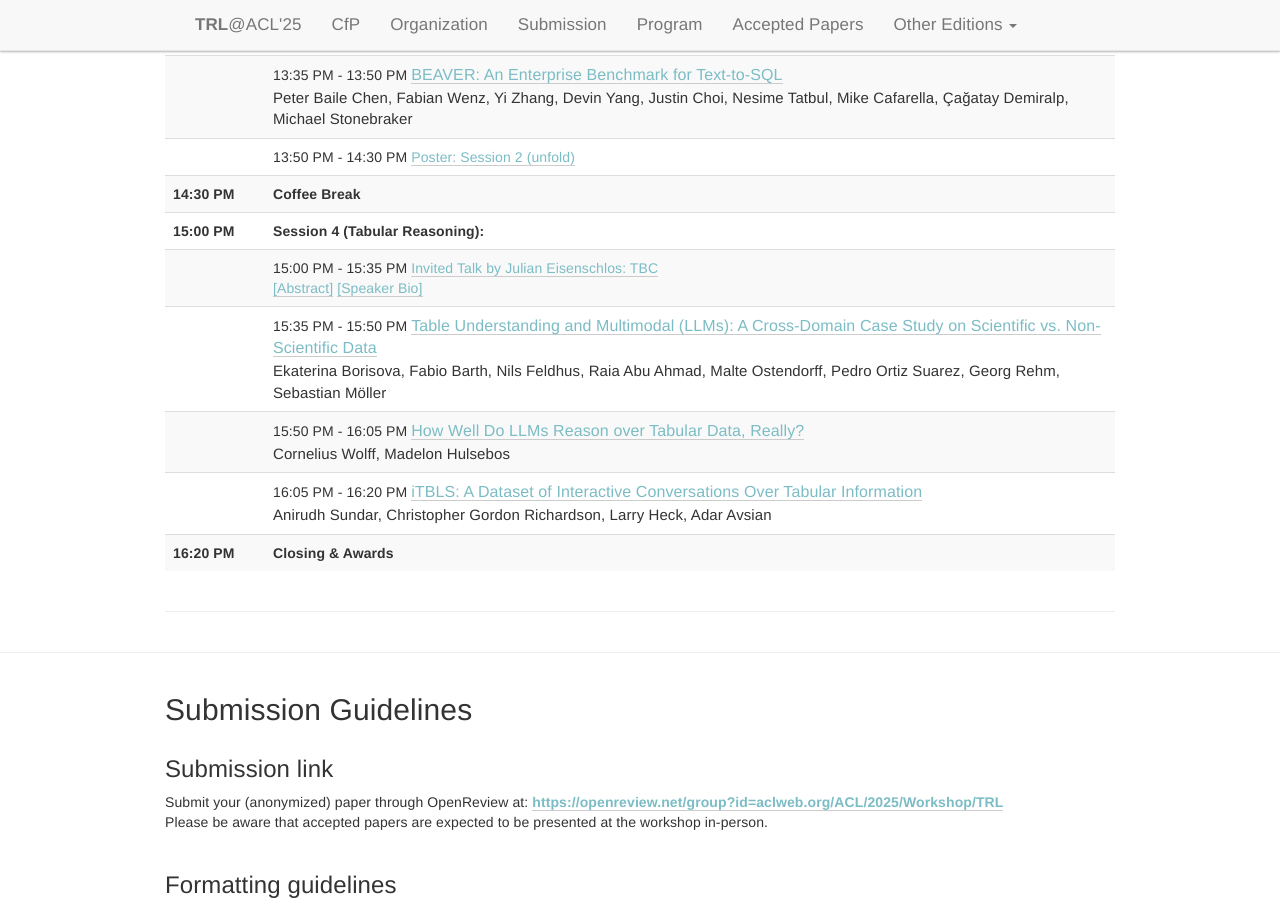
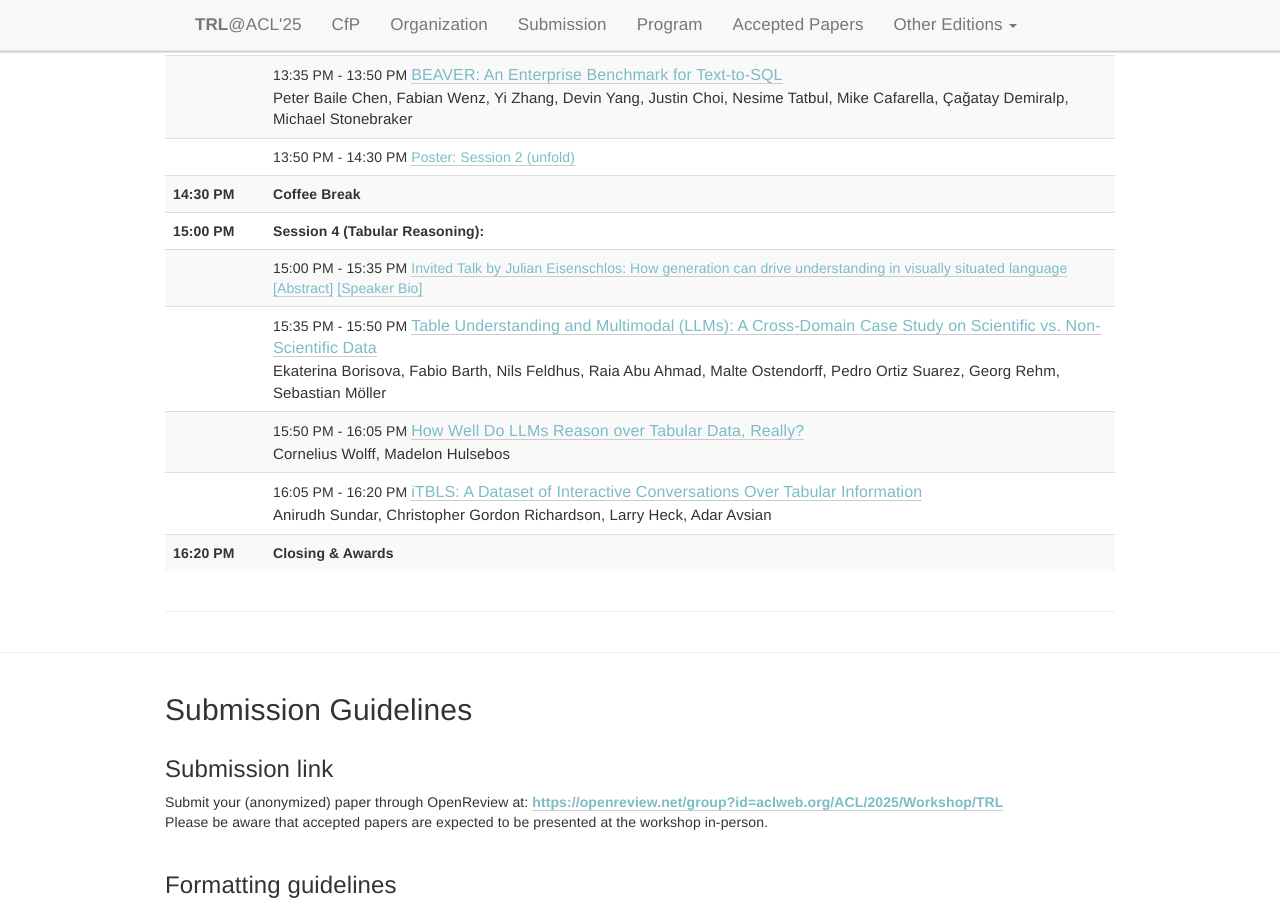
Before and after one commit to table-representation-learning/table-representation-learning.github.io, a Jekyll site: the page built from _pages/acl2025/index.html, in a window 1280 px wide and 900 px high, scrolled down 3793 px. Built offline with Jekyll 4.4.1, drawn with Linux system fonts in a browser that asks for light colours; some of the changed lines change nothing that is shown.

Commit message:
add bio and talk info of Julian

```diff
--- a/_pages/acl2025/index.html
+++ b/_pages/acl2025/index.html
@@ -580,17 +580,17 @@
                             <span scope="row" data-time="16:00">04:00 PM</span> -
                             <span scope="row" data-time="16:35">04:35 PM</span>
 
-                                <span><a href="https://eisenjulian.github.io/index.html" target="_blank">Invited Talk by Julian Eisenschlos: TBC</a></span>
+                                <span><a href="https://eisenjulian.github.io/index.html" target="_blank">Invited Talk by Julian Eisenschlos: How generation can drive understanding in visually situated language</a></span>
                                 <br/>
                                 <a data-toggle="collapse" href="#schedule-talk4" aria-cexpanded="false"
                                     aria-controls="schedule-talk4">[Abstract]</a>
                                 <div class="collapse" id="schedule-talk4">
-                                    TBC
+                                    Large amounts of content both online and offline relies on structure to organize and communicate information more effectively. While natural image and language understanding and generation has been studied extensively, visually situated language such as tables, charts, plots, and infographics, continues to be a challenge for models large and small. In this talk we will show how teaching models to generate visually situated language can improve downstream reading and reasoning on this data modality for tasks such as question answering, entailment and summarization through multi-step reasoning and tool use.
                                 </div>
                                 <a data-toggle="collapse" href="#speaker-bio-talk4" aria-cexpanded="false"
                                 aria-controls="speaker-bio-talk4">[Speaker Bio]</a>
                                 <div class="collapse" id="speaker-bio-talk4">
-                                    TBC
+                                    Julian Eisenschlos is a Staff Research Scientist at Google DeepMind tackling problems in visual language understanding and generation. He is a member of the Gemini core team and was previously co-founder of Botmaker and worked on ML at Meta and ASAPP.
                                  </div>
                             </td>
                         </tr>
```
